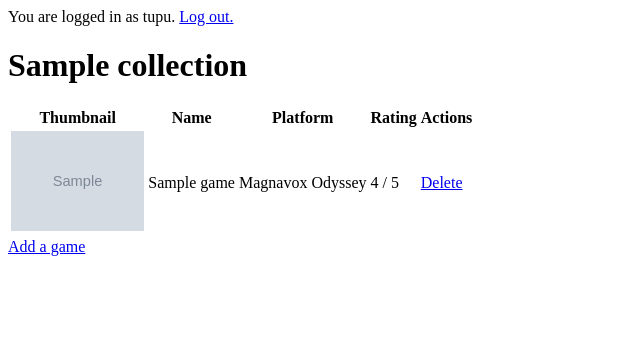
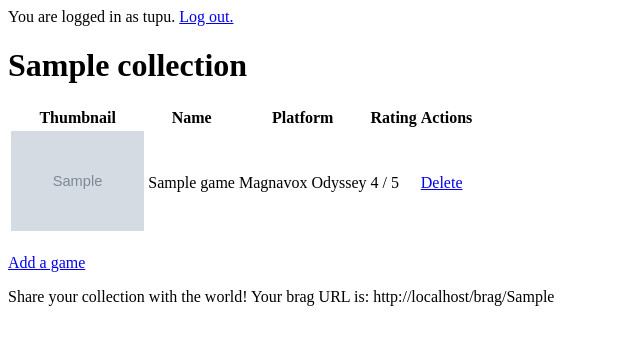
Before and after one commit to Aurala/cybersecuritybase2022_project_1, a Django app: page / in a window 1280 px wide. Shown: the top 345 px of the page, without its empty margins (0-640 px from the left). Run offline with Django 4.2, Linux system fonts and the light colour scheme; a user stored in the database is signed in; data comes from the database, SQL or seed files in the repository; tables that the repository leaves empty hold one stand-in row (values such as "Sample post"); grey boxes marked "Sample" are stand-in pictures; parts of the project's set-up code (start-up, migrations or seed data) failed here and were passed over.

Commit message:
Made the sharing URL visible on the index page

```diff
--- a/gamez/templates/gamez/index.html
+++ b/gamez/templates/gamez/index.html
@@ -28,6 +28,12 @@
     {% endfor %}
 </table>
 
-<a href="new/">Add a game</a>
+<p>
+    <a href="new/">Add a game</a>
+</p>
+
+<p>
+    Share your collection with the world! Your brag URL is: http://{{ request.get_host }}/brag/{{ collection.key }}
+</p>
 
 {% endblock %}
```
